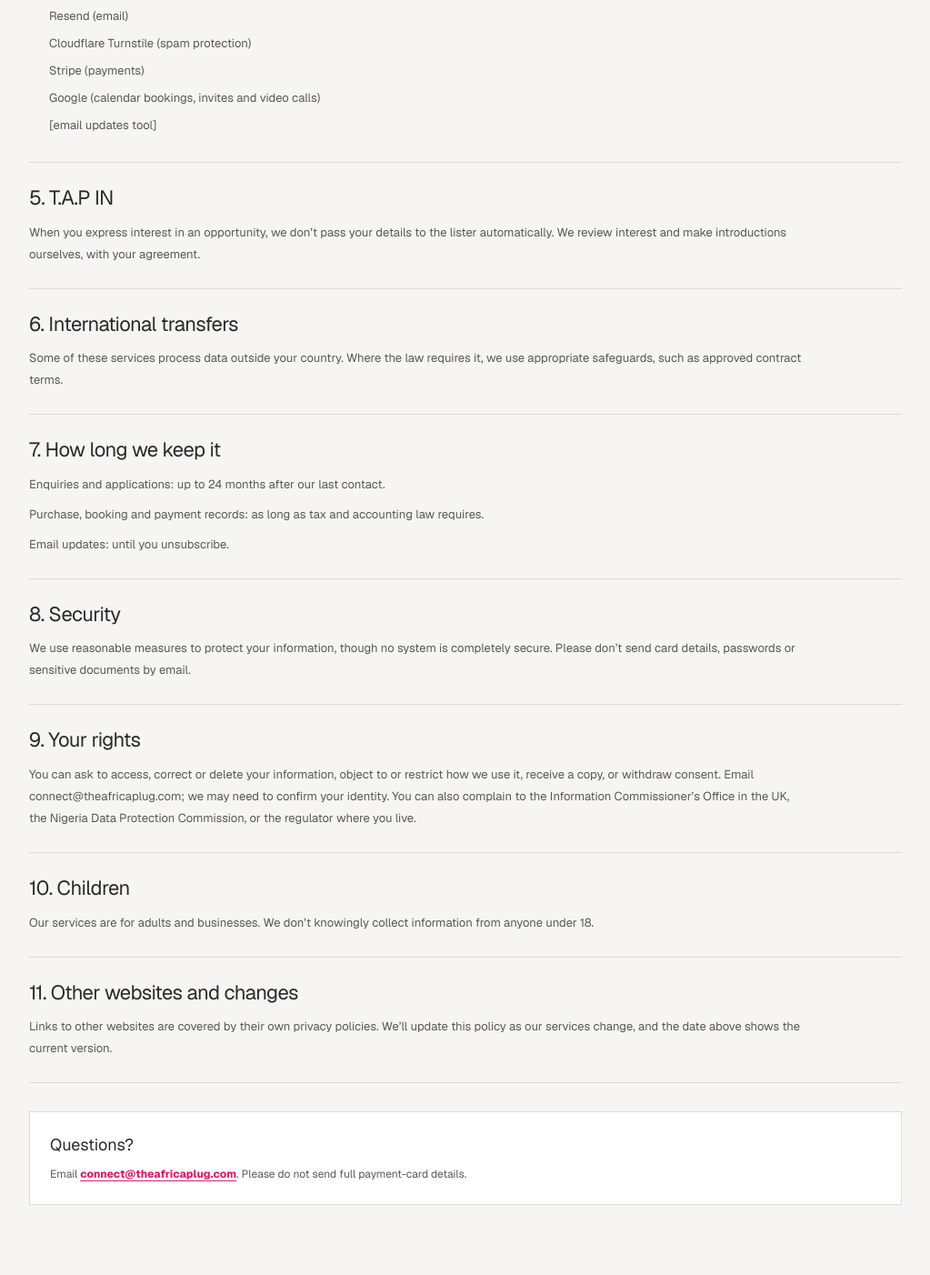
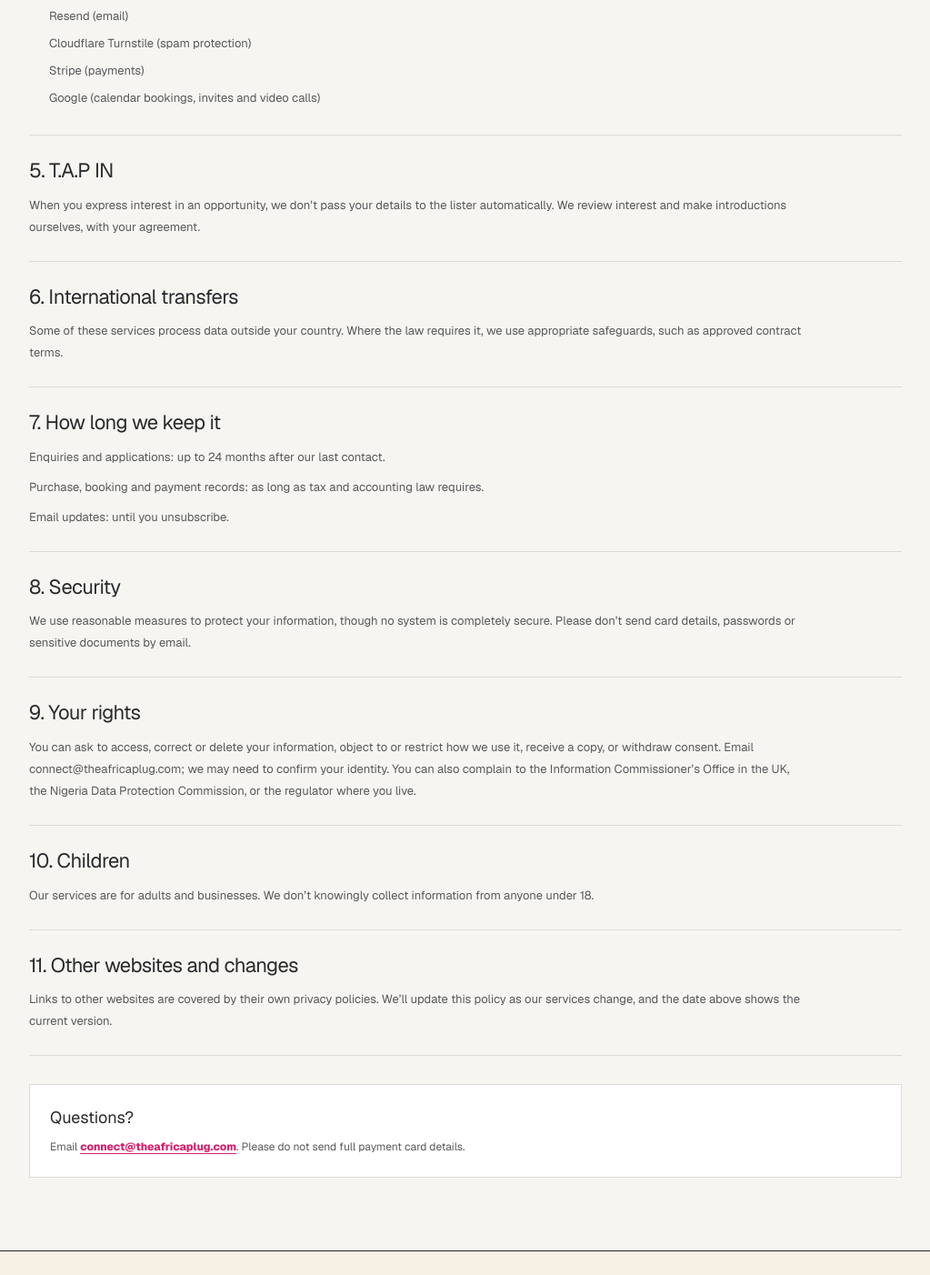
Before and after one commit to MrDan001/Africa-Plug, a Next.js app: page /privacy in a window 1280 px wide. Shown: the part 1200-2602 px from the top of the page at 91% size, without its empty margins (128-1151 px from the left). Built offline with nearby package versions, Linux system fonts and the light colour scheme; no server answers.

Commit message:
legal update

```diff
--- a/src/components/layout/LegalPages.tsx
+++ b/src/components/layout/LegalPages.tsx
@@ -39,7 +39,7 @@ function LegalPage({ eyebrow, title, intro, sections }: LegalPageProps) {
         </div>
         <div className="legal-page-contact">
           <h2>Questions?</h2>
-          <p>Email <a href="mailto:connect@theafricaplug.com">connect@theafricaplug.com</a>. Please do not send full payment-card details.</p>
+          <p>Email <a href="mailto:connect@theafricaplug.com">connect@theafricaplug.com</a>. Please do not send full payment card details.</p>
         </div>
       </div>
     </article>
@@ -85,7 +85,7 @@ export function PrivacyPolicy() {
     ]},
     { heading: "4. Who we share it with", paragraphs: ["We never sell your information. We share only what’s needed with the services that run the site:"], bullets: [
       "Vercel (hosting)", "Resend (email)", "Cloudflare Turnstile (spam protection)", "Stripe (payments)",
-      "Google (calendar bookings, invites and video calls)", "[email updates tool]"
+      "Google (calendar bookings, invites and video calls)"
     ]},
     { heading: "5. T.A.P IN", paragraphs: ["When you express interest in an opportunity, we don’t pass your details to the lister automatically. We review interest and make introductions ourselves, with your agreement."] },
     { heading: "6. International transfers", paragraphs: ["Some of these services process data outside your country. Where the law requires it, we use appropriate safeguards, such as approved contract terms."] },
@@ -132,7 +132,7 @@ export function CookiePolicy() {
     ]},
     { heading: "3. Changing your choice", paragraphs: ["When you first visit, you can accept or decline optional cookies. You can change your choice at any time using the Cookie settings link at the bottom of every page. You can also block or delete cookies in your browser settings, though some features may not work properly."] },
     { heading: "4. Other providers", paragraphs: ["Stripe and YouTube set cookies under their own policies, which we encourage you to read."] },
-    { heading: "5. Changes", paragraphs: ["We’ll update this policy if the cookies we use change. The date above shows the current version.", "For any questions, email connect@theafricaplug.com."] }
+    { heading: "5. Changes", paragraphs: ["We’ll update this policy if the cookies we use change. The date above shows the current version."] }
   ];
   return <LegalPage eyebrow="DEVICE PREFERENCES" title="COOKIE POLICY" intro="How The Africa Plug uses cookies and similar technologies." sections={sections} />;
 }
```
